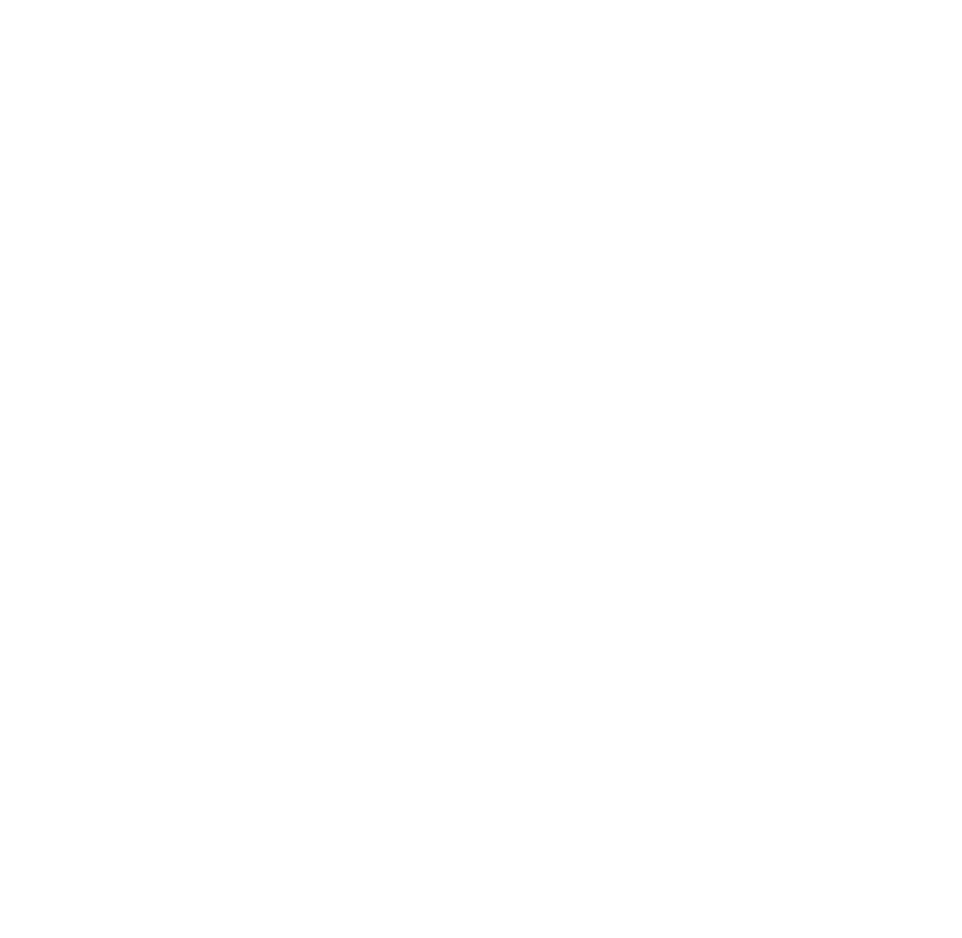
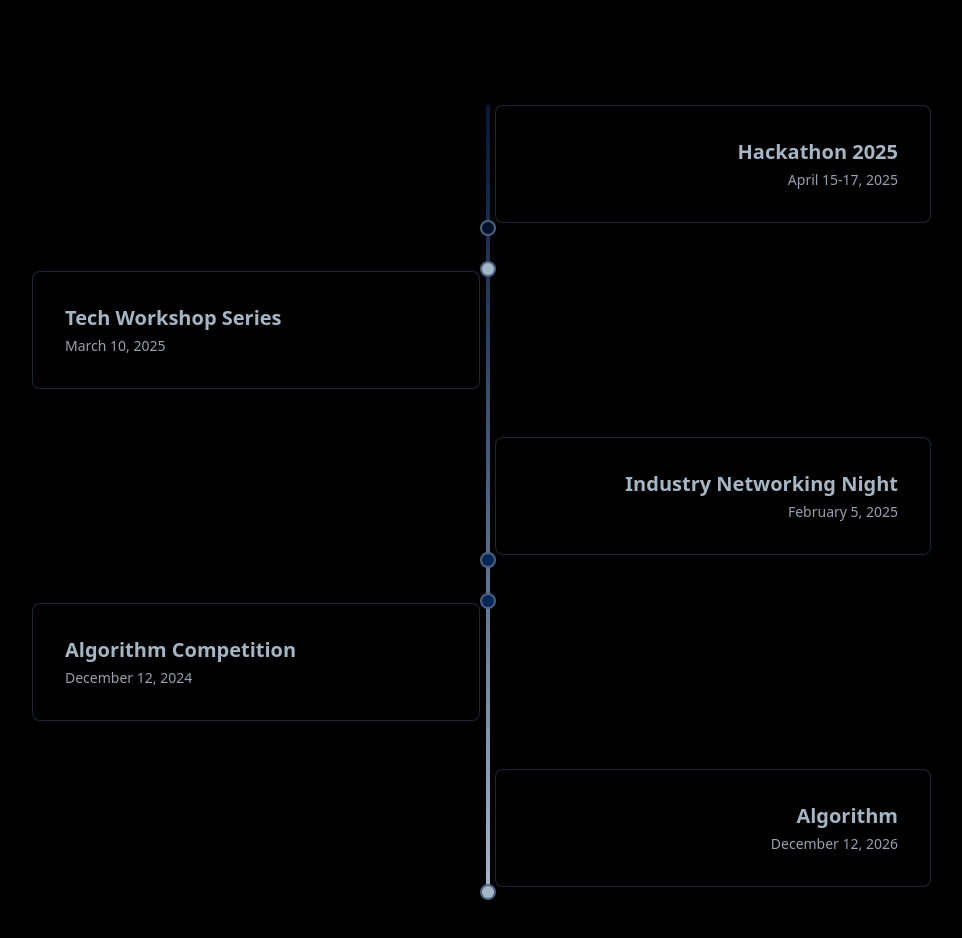
Before and after one commit to toro-04/Curiex_web, a React (Vite) app: page / in a window 1280 px wide. Shown: the part 1040-1978 px from the top of the page, without its empty margins (152-1114 px from the left). Before the commit the page ends 889 px from the top, so only its background shows below. Built offline with nearby package versions, Linux system fonts and the light colour scheme.

Commit message:
Added eventpage

```diff
--- a/src/App.tsx
+++ b/src/App.tsx
@@ -1,6 +1,7 @@
 import './App.css'
 import HomePage from './components/homePage'
 import NavBar from './components/navBar'
+import EventsPage from './components/Eventspage'
 
 function App() {
   return (
@@ -8,6 +9,7 @@
     <div className="noOverFlowH black" >
       <NavBar/>
       <HomePage/>
+      <EventsPage/>
     </div>
     </>
   )
--- /dev/null
+++ b/src/components/Eventspage.tsx
@@ -0,0 +1,158 @@
+import React, { useState } from 'react';
+
+type EventStatus = 'upcoming' | 'current' | 'past';
+
+interface EventData {
+  id: number;
+  title: string;
+  date: string;
+  description: string;
+  status: EventStatus;
+  location: string;
+  image: string;
+}
+
+//events details
+const eventsData: EventData[] = [
+  {
+    id: 1,
+    title: "Hackathon 2025",
+    date: "April 15-17, 2025",
+    description: "Our annual 48-hour coding challenge focused on AI solutions for climate change.",
+    status: "upcoming",
+    location: "Main Campus, Building B",
+    image: ""
+  },
+  {
+    id: 2,
+    title: "Tech Workshop Series",
+    date: "March 10, 2025",
+    description: "A series of hands-on workshops covering the latest in web development frameworks.",
+    status: "current",
+    location: "Virtual Event",
+    image: ""
+  },
+  {
+    id: 3,
+    title: "Industry Networking Night",
+    date: "February 5, 2025",
+    description: "Connect with tech industry professionals and explore career opportunities.",
+    status: "past",
+    location: "Innovation Center",
+    image: ""
+  },
+  {
+    id: 4,
+    title: "Algorithm Competition",
+    date: "December 12, 2024",
+    description: "Test your problem-solving skills against other programmers in our algorithm challenge.",
+    status: "past",
+    location: "Computer Science Building",
+    image: ""
+  },
+  {
+    id: 5,
+    title: "Algorithm",
+    date: "December 12, 2026",
+    description: "Test your problem-solving skills against other programmers in our algorithm challenge.",
+    status: "current",
+    location: "Computer Science Building",
+    image: ""
+  },
+
+];
+
+const EventsPage: React.FC = () => {
+  const [expandedEvent, setExpandedEvent] = useState<number | null>(null);
+
+  const toggleEvent = (id: number) => {
+    if (expandedEvent === id) {
+      setExpandedEvent(null);
+    } else {
+      setExpandedEvent(id);
+    }
+  };
+
+  const getStatusColor = (status: EventStatus) => {
+    switch(status) {
+      case 'upcoming': return 'bg-[#021024]';
+      case 'current': return 'bg-[#A4B5C4]';
+      case 'past': return 'bg-[#052659]';
+      default: return 'bg-gray-600';
+    }
+  };
+
+  return (
+    <div className="min-h-screen bg-black text-[#CDD5DB] py-16 px-4">
+      <div className="max-w-4xl mx-auto">
+        <h1 className="text-7xl font-bold mb-30 text-center bg-clip-text text-transparent bg-gradient-to-r from-[#071739] to-[#A4B5C4]">
+          CURIEX EVENTS
+        </h1>
+
+        <div className="relative">
+          {/* Timeline center line */}
+          <div className="absolute left-0 md:left-1/2 transform md:translate-x-[-50%] h-full w-1 bg-gradient-to-b from-[#071739] via-[#4B6382] to-[#A4B5C4]"></div>
+
+          <div className="space-y-12">
+            {eventsData.map((event, index) => (
+              <div
+                key={event.id}
+                id={`event-container-${event.id}`}
+                className={`relative ${index % 2 === 0 ? 'md:pr-3  md:text-right md:ml-112 md:translate-x-[7px]' : ' md:text-left md:mr-auto md:ml-1/2 '} md:w-1/2 md:translate-x-[-8px]`}
+              >
+
+                {/* Timeline circle with unique ID */}
+                <div
+                  id={`timeline-circle-${event.id}`}
+                  className={`absolute w-4 h-4 rounded-full border-5 border-[#4B6382] bg-black transform
+                    ${index % 2 === 0
+                      ? 'md:translate-x-[-7px] md:translate-y-[115px] '
+                      : 'md:translate-y-[-10px] md:translate-x-[456px]'
+                    } left-[-8px] `}
+                ></div>
+
+                {/* Event card with unique ID */}
+                <div
+                  id={`event-card-${event.id}`}
+                  className={`relative mt-4 p-8 bg-black border border-[#4B6382]/40 rounded-lg cursor-pointer transition-all duration-300 hover:border-[#A4B5C4]/70 ${expandedEvent === event.id ? 'shadow-lg shadow-[#4B6382]/20' : ''}`}
+                  onClick={() => toggleEvent(event.id)}
+                >
+                  {/* Status indicator with unique ID */}
+                  <div
+                    id={`status-indicator-${event.id}`}
+                    className={`absolute top-0 right-0 w-3 h-3 rounded-full ${getStatusColor(event.status)} ${index % 2 === 0
+                      ? 'md:left-[-14px] md:top-[116px]'
+                      : ' md:translate-x-[15px] md:translate-y-[-9px]'
+                    }`}
+                  ></div>
+
+                  <div className="flex flex-col md:flex-row items-start gap-4">
+                    <div className="flex-grow">
+                      <h3 className="text-xl font-semibold text-[#A4B5C4]">{event.title}</h3>
+                      <p className="text-sm text-gray-400 mt-1">{event.date}</p>
+
+                      {/* Expanded content */}
+                      {expandedEvent === event.id && (
+                        <div className="mt-4 space-y-3 text-left animate-fadeIn">
+                          <p className="text-[#CDD5DB]">{event.description}</p>
+                          <p className="text-sm text-gray-400">
+                            <span className="font-medium text-[#A4B5C4]">Location:</span> {event.location}
+                          </p>
+                          <button className="px-4 py-2 mt-2 text-sm bg-[#071739] hover:bg-[#4B6382] text-[#CDD5DB] rounded transition-colors duration-300">
+                            Learn More
+                          </button>
+                        </div>
+                      )}
+                    </div>
+                  </div>
+                </div>
+              </div>
+            ))}
+          </div>
+        </div>
+      </div>
+    </div>
+  );
+};
+
+export default EventsPage;
--- a/src/index.css
+++ b/src/index.css
@@ -1,4 +1,6 @@
 @import "tailwindcss";
+
+
 
 
 @media (min-width: 1024px) and (max-width: 1366px) {
@@ -65,6 +67,7 @@
   }
 
 }
+
 html{
   overflow-x:hidden;
 }
```
